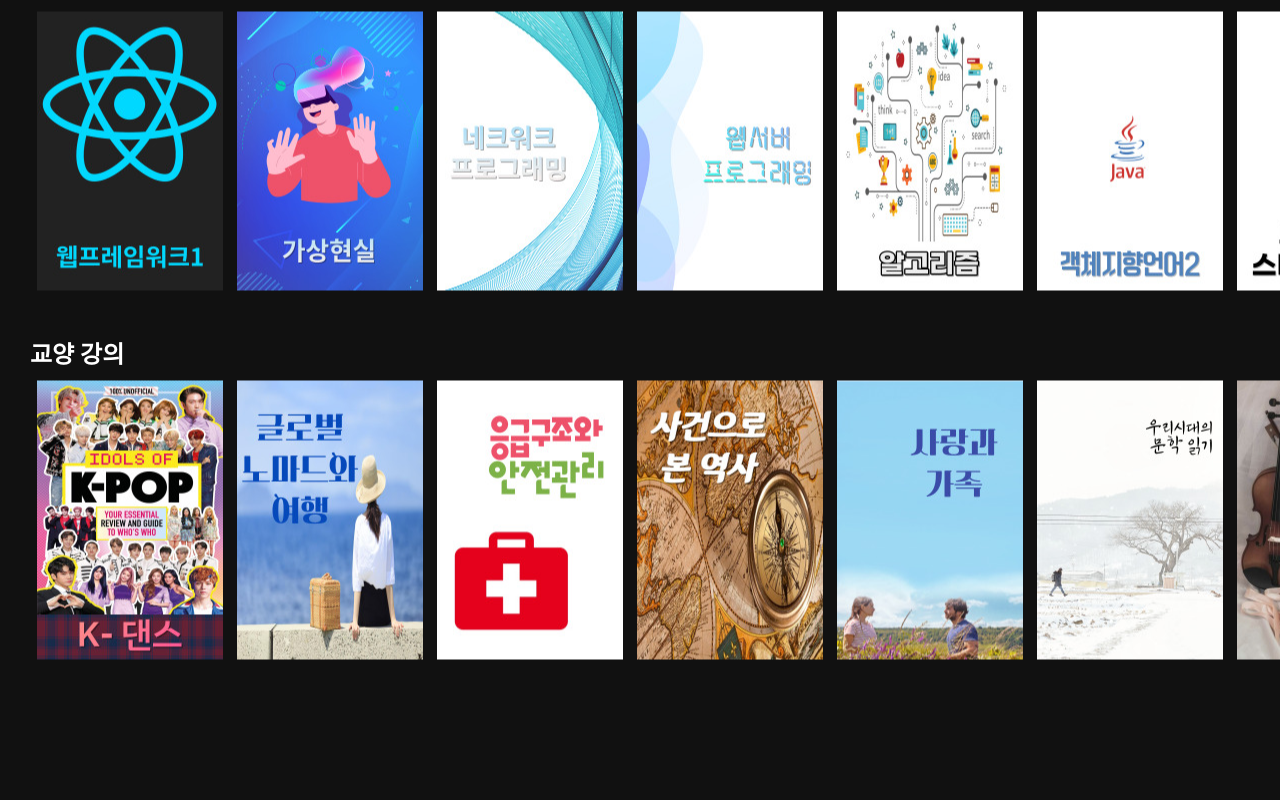
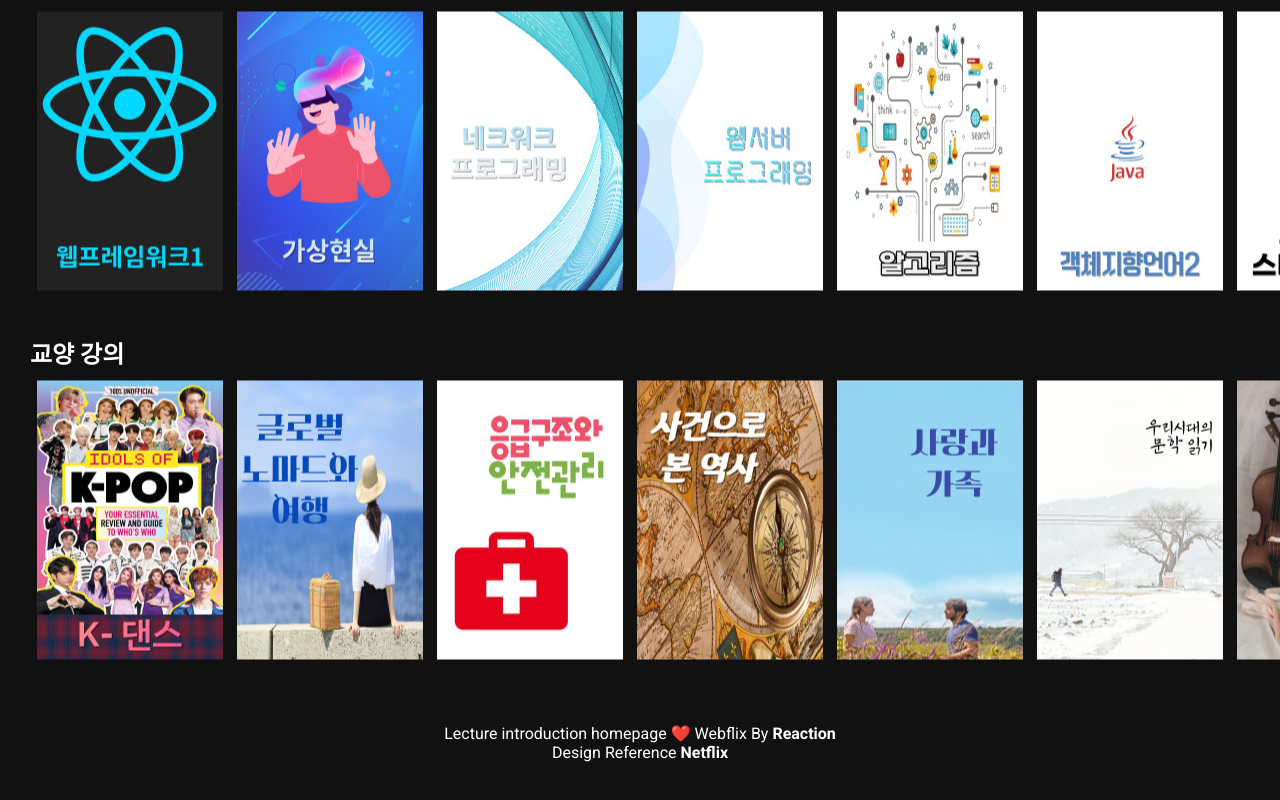
Before and after one commit to serioushyeon/Webflix, a React (Create React App) app: page / in a window 1280 px wide. Shown: the part 1053-1853 px from the top of the page. Before the commit the page ends 1757 px from the top, so only its background shows below. Built offline with nearby package versions, Linux system fonts and the light colour scheme.

Commit message:
real finish

```diff
--- a/src/components/main/HomeScreen.js
+++ b/src/components/main/HomeScreen.js
@@ -54,6 +54,10 @@ const HomeScreen = () => {
                 <Lecture title={"전공 강의"} items={majorList} />
                 <Lecture title={"교양 강의"} items={generalList} />
             </section>
+            <footer>
+                Lecture introduction homepage ❤️ Webflix By <strong><a href="https://github.com/seriouhyeon/Webflix" target="_blank">Reaction</a></strong><br />
+                Design Reference <a href="https://netflix.com" target="_blank"><strong>Netflix</strong></a><br />
+            </footer>
         </div>
     )
 };
--- a/src/components/main/style/HomeScreen.css
+++ b/src/components/main/style/HomeScreen.css
@@ -14,3 +14,13 @@ body {
 .lists {
     margin-top: -150px;
 }
+
+footer{
+    margin: 50px;
+    text-align: center;
+}
+
+footer a {
+    text-decoration: none;
+    color: #FFF;
+}
```
